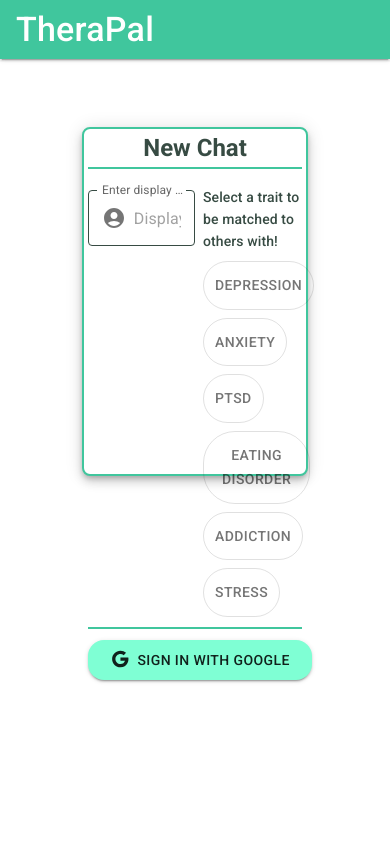
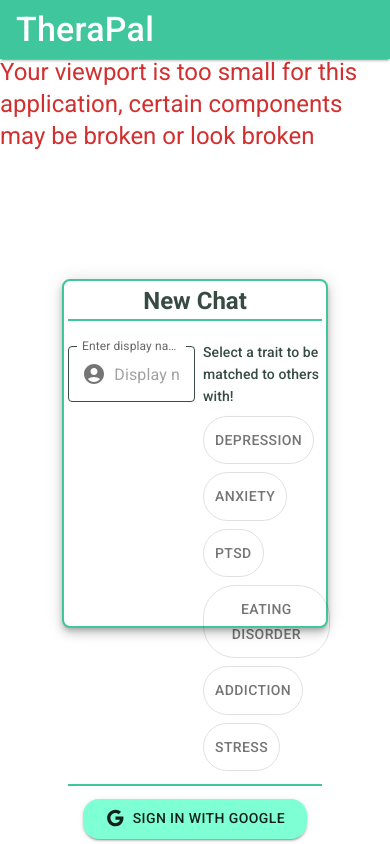
Before and after one commit to dsfhdshdjtsb/Therapal, a React (Create React App) app in the folder client/: page / in a window 390 px wide. Built offline with nearby package versions, Linux system fonts and the light colour scheme; no server answers; a web font is replaced by a local one.

Commit message:
add warning text for small viewports

```diff
--- a/client/src/components/HomePage/ConfigureChat.js
+++ b/client/src/components/HomePage/ConfigureChat.js
@@ -88,7 +88,7 @@ export default function ConfigureChat() {
   }
 
   return (
-    <CardContainer height={lg ? "45vh" :"40vh"} width={lg ? "35%":"55%"} title="New Chat">
+    <CardContainer height={lg ? "45vh" :"40vh"} width={lg ? "35%":"65%"} title="New Chat">
       <Grid item xs={6}>
         <TextField
           id="display-name"
--- a/client/src/pages/HomePage.js
+++ b/client/src/pages/HomePage.js
@@ -2,11 +2,18 @@ import React from "react";
 
 import NavBar from "../components/NavBar";
 import ConfigureChat from "../components/HomePage/ConfigureChat";
+import { Typography, Toolbar } from "@mui/material";
+import {useMediaQuery} from "@mui/material";
 
 export default function HomePage() {
+  const md = !useMediaQuery(theme=>theme.breakpoints.up("md"));
   return (
     <React.Fragment>
       <NavBar />
+      <Toolbar/>
+      {
+        md && <Typography color="error.main" variant="h5">Your viewport is too small for this application, certain components may be broken or look broken</Typography>
+      }
       <ConfigureChat/>
     </React.Fragment>
   );
```
